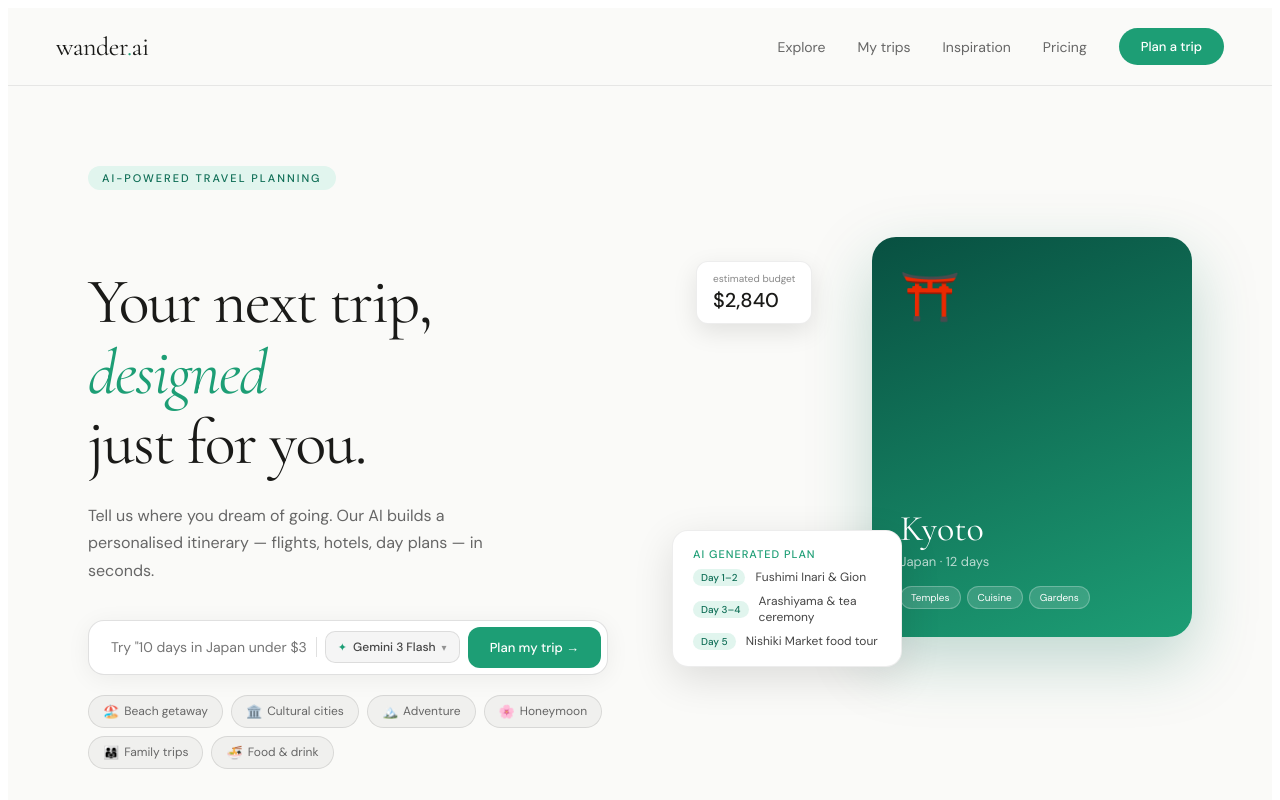
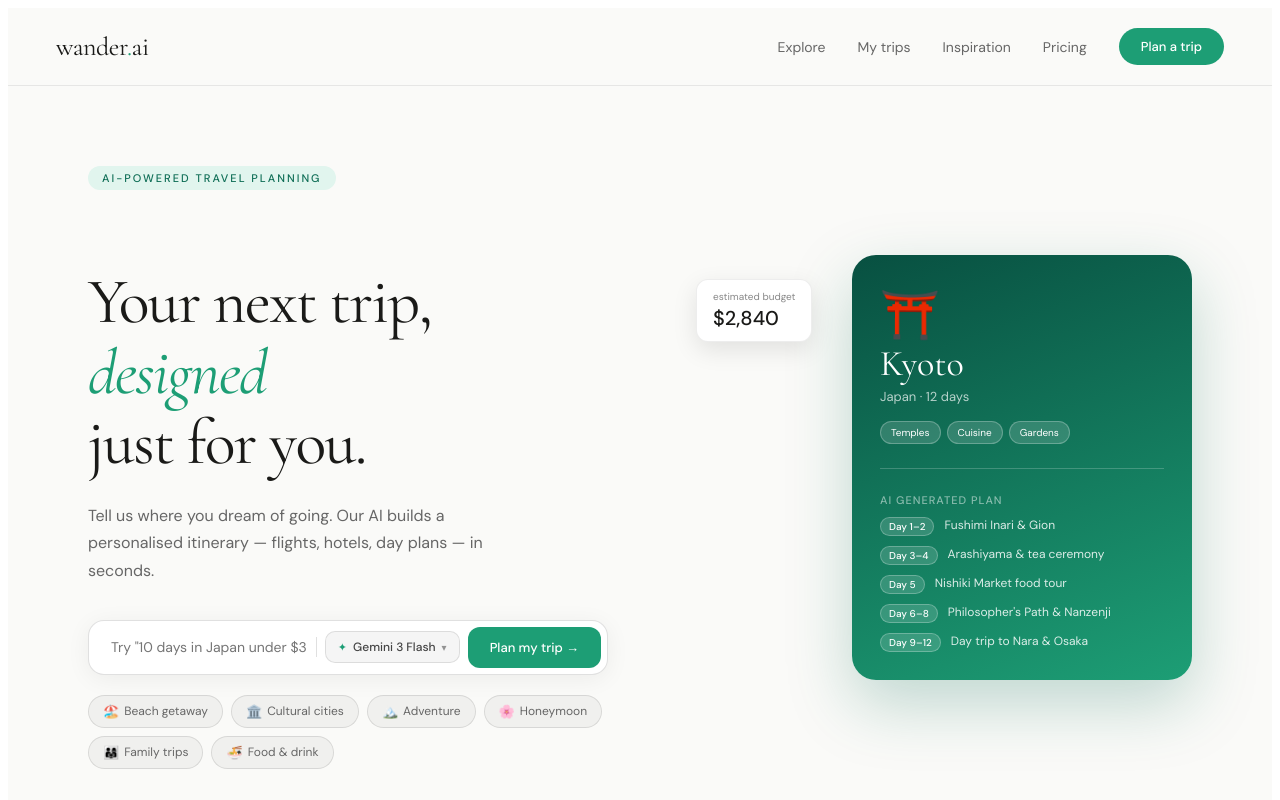
Before and after one commit to ngshixuan/my-travel-app, a React (Vite) app: page / in a window 1280 px wide. Shown: the top 800 px of the page. Built offline with nearby package versions, Linux system fonts and the light colour scheme.

Commit message:
feat: enhance trip planning with hero card data and API integration

```diff
--- a/src/frontend/App.css
+++ b/src/frontend/App.css
@@ -194,22 +194,22 @@ nav {
 /* ===== HERO VISUAL ===== */
 .hero-visual {
     position: relative;
-    height: 460px;
 }
 .hero-main-card {
-    position: absolute;
-    top: 0;
-    right: 0;
-    width: 320px;
-    height: 400px;
+    margin-left: auto;
+    width: 340px;
     border-radius: 24px;
     background: linear-gradient(160deg, #085041, #1d9e75);
     display: flex;
     flex-direction: column;
-    justify-content: space-between;
+    gap: 24px;
     padding: 28px;
     box-shadow: 0 24px 64px rgba(15, 110, 86, 0.25);
     overflow: hidden;
+}
+.hero-card-divider {
+    height: 0.5px;
+    background: rgba(255, 255, 255, 0.2);
 }
 .hero-main-card-emoji {
     font-size: 48px;
@@ -239,29 +239,18 @@ nav {
     border-radius: 100px;
     border: 0.5px solid rgba(255, 255, 255, 0.25);
 }
-.hero-ai-card {
-    position: absolute;
-    bottom: 30px;
-    left: 0;
-    background: #fff;
-    border-radius: 16px;
-    padding: 16px 20px;
-    box-shadow: 0 12px 40px rgba(0, 0, 0, 0.12);
-    border: 0.5px solid rgba(0, 0, 0, 0.07);
-    width: 230px;
-}
 .hero-ai-label {
     font-size: 11px;
-    color: #1d9e75;
+    color: rgba(255, 255, 255, 0.5);
     letter-spacing: 1px;
     text-transform: uppercase;
-    margin-bottom: 8px;
+    margin-bottom: 10px;
     font-weight: 500;
 }
 .hero-ai-items {
     display: flex;
     flex-direction: column;
-    gap: 8px;
+    gap: 10px;
 }
 .hero-ai-item {
     display: flex;
@@ -270,16 +259,18 @@ nav {
 }
 .hero-ai-day {
     font-size: 10px;
-    background: #e1f5ee;
-    color: #0f6e56;
+    background: rgba(255, 255, 255, 0.15);
+    color: #fff;
     padding: 2px 8px;
     border-radius: 100px;
     white-space: nowrap;
     font-weight: 500;
+    border: 0.5px solid rgba(255, 255, 255, 0.25);
+    flex-shrink: 0;
 }
 .hero-ai-activity {
     font-size: 12px;
-    color: #444;
+    color: rgba(255, 255, 255, 0.85);
     line-height: 1.3;
 }
 .hero-price-badge {
--- a/src/frontend/App.jsx
+++ b/src/frontend/App.jsx
@@ -20,6 +20,21 @@ export default function LandingPage() {
     const [modelDropdownOpen, setModelDropdownOpen] = useState(false);
     const [messages, setMessages] = useState([]);
     const [loading, setLoading] = useState(false);
+    const [heroCard, setHeroCard] = useState({
+        city: "Kyoto",
+        country: "Japan",
+        emoji: "⛩️",
+        days: 12,
+        tags: ["Temples", "Cuisine", "Gardens"],
+        highlights: [
+            { day: "Day 1–2", activity: "Fushimi Inari & Gion" },
+            { day: "Day 3–4", activity: "Arashiyama & tea ceremony" },
+            { day: "Day 5", activity: "Nishiki Market food tour" },
+            { day: "Day 6–8", activity: "Philosopher's Path & Nanzenji" },
+            { day: "Day 9–12", activity: "Day trip to Nara & Osaka" },
+        ],
+        budget: "$2,840",
+    });
     const chatRef = useRef(null);
     const modelSelectorRef = useRef(null);
     const heroThreadRef = useRef(null);
@@ -31,7 +46,8 @@ export default function LandingPage() {
         setQuery("");
         setLoading(true);
         try {
-            const response = await fetch("http://localhost:5000/chat", {
+            const apiUrl = import.meta.env.VITE_API_URL || "http://localhost:5000";
+            const response = await fetch(`${apiUrl}/chat`, {
                 method: "POST",
                 headers: { "Content-Type": "application/json" },
                 body: JSON.stringify({
@@ -45,6 +61,7 @@ export default function LandingPage() {
                 ...prev,
                 { role: "ai", text: data.response },
             ]);
+            if (data.card) setHeroCard(data.card);
         } catch {
             setMessages((prev) => [
                 ...prev,
@@ -300,51 +317,41 @@ export default function LandingPage() {
                 >
                     {/* Main card */}
                     <div className="hero-main-card">
-                        <div className="hero-main-card-emoji">⛩️</div>
                         <div>
-                            <div className="hero-card-city">Kyoto</div>
+                            <div className="hero-main-card-emoji">{heroCard.emoji}</div>
+                            <div className="hero-card-city">{heroCard.city}</div>
                             <div className="hero-card-country">
-                                Japan · 12 days
+                                {heroCard.country} · {heroCard.days} days
                             </div>
                             <div className="hero-card-tags">
-                                {["Temples", "Cuisine", "Gardens"].map((t) => (
+                                {heroCard.tags.map((t) => (
                                     <span key={t} className="hero-card-tag">
                                         {t}
                                     </span>
                                 ))}
                             </div>
                         </div>
-                    </div>
-                    {/* Floating AI card */}
-                    <div className="hero-ai-card">
+                        <div className="hero-card-divider" />
+                        <div>
                             <div className="hero-ai-label">AI generated plan</div>
                             <div className="hero-ai-items">
-                            {[
-                                { day: "Day 1–2", act: "Fushimi Inari & Gion" },
-                                {
-                                    day: "Day 3–4",
-                                    act: "Arashiyama & tea ceremony",
-                                },
-                                {
-                                    day: "Day 5",
-                                    act: "Nishiki Market food tour",
-                                },
-                            ].map((item) => (
+                                {heroCard.highlights.map((item) => (
                                     <div key={item.day} className="hero-ai-item">
                                         <span className="hero-ai-day">
                                             {item.day}
                                         </span>
                                         <span className="hero-ai-activity">
-                                        {item.act}
+                                            {item.activity}
                                         </span>
                                     </div>
                                 ))}
                             </div>
                         </div>
+                    </div>
                     {/* Price badge */}
                     <div className="hero-price-badge">
                         <div className="hero-price-label">estimated budget</div>
-                        <div className="hero-price-value">$2,840</div>
+                        <div className="hero-price-value">{heroCard.budget}</div>
                     </div>
                 </div>
             </section>
```
Also changed, not shown: src/backend/requirements.txt (added), 1 other file (tests, documents, lock files or other folders). Lines whose indentation alone changed are shown as unchanged.
